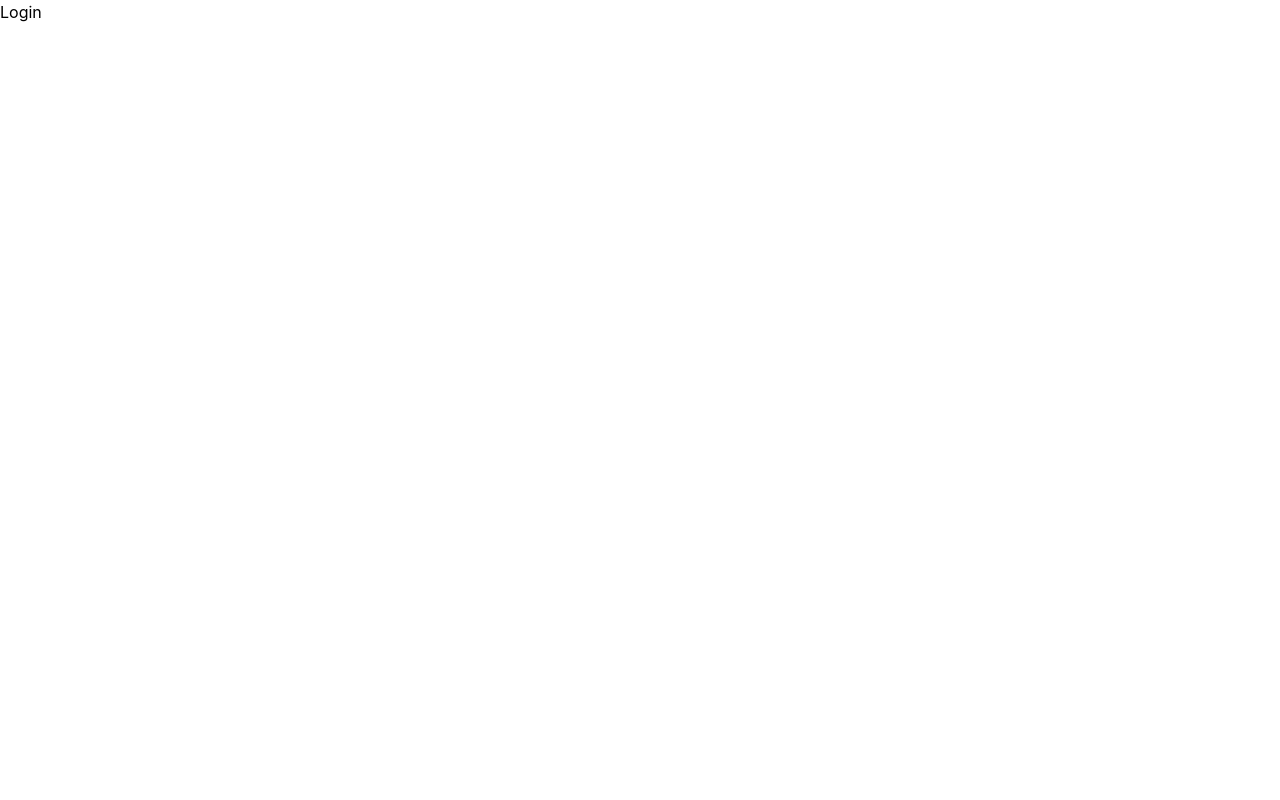
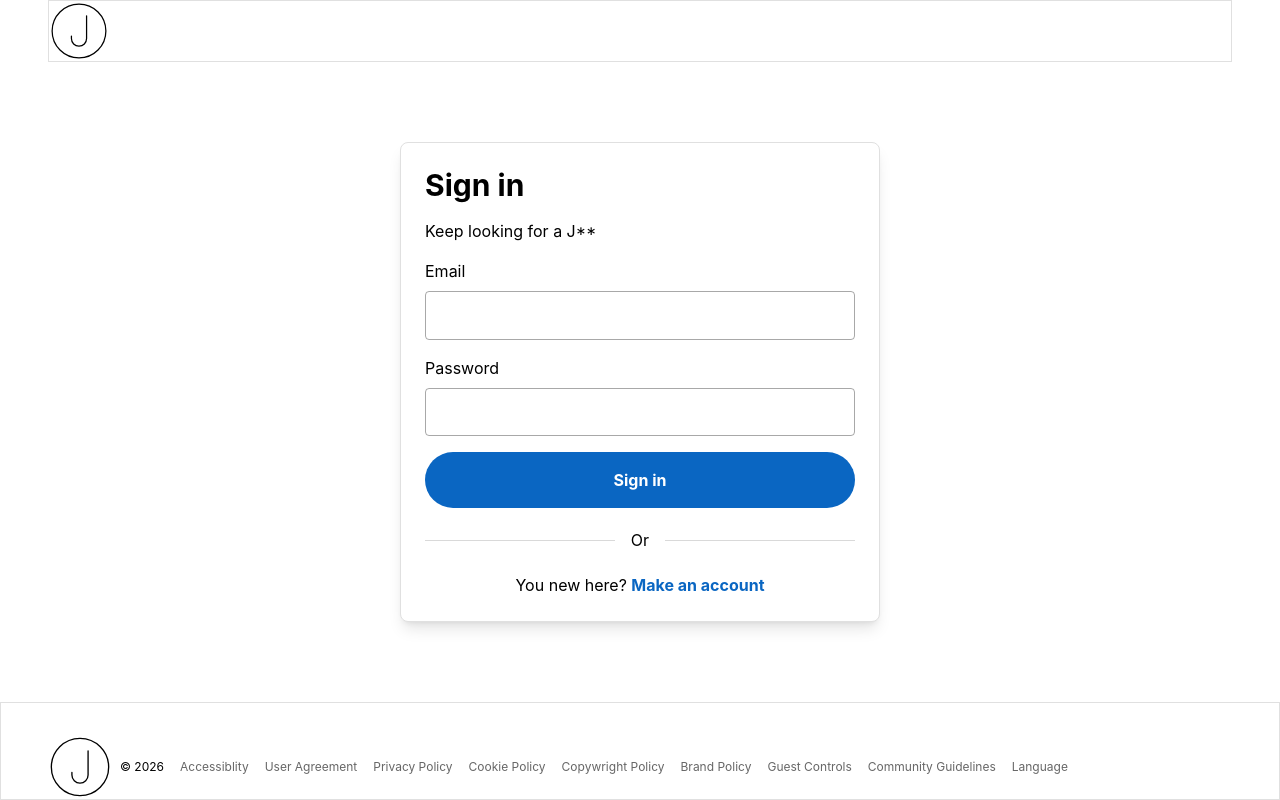
Before and after one commit to f4kkey/J-word, a React (Vite) app in the folder frontend/: page /login in a window 1280 px wide. Built offline with nearby package versions, Linux system fonts and the light colour scheme.

Commit message:
login and register interface

```diff
--- a/frontend/src/components/AuthLayout.tsx
+++ /dev/null
@@ -1,7 +0,0 @@
-import React from 'react'
-
-export default function AuthLayout() {
-    return (
-        <div>AuthLayout</div>
-    )
-}
--- /dev/null
+++ b/frontend/src/components/auth/AuthBox.tsx
@@ -0,0 +1,9 @@
+import React, { type ReactNode } from 'react'
+import { Outlet } from 'react-router-dom'
+export default function AuthBox({ children }: { children: ReactNode }) {
+    return (
+        <div className='w-full md:p-[1.5rem] md:w-[30rem] md:bg-white md:border md:border-[#e0e0e0] md:rounded-lg md:mx-auto shadow-lg'>
+            {children}
+        </div>
+    )
+}
--- /dev/null
+++ b/frontend/src/components/auth/AuthLayout.tsx
@@ -0,0 +1,55 @@
+import React from 'react'
+import { Outlet } from 'react-router-dom'
+import AuthBox from './AuthBox'
+
+export default function AuthLayout() {
+    return (
+        <div className='grid min-h-screen grid-rows-[auto_1fr_auto] [&_a]:font-bold [&_a]:text-[#0a66c2] [&_footer]:border [&_footer]:border-[#e0e0e0] [&_footer]:bg-white [&_footer]:text-xs [&_footer_a]:font-normal [&_footer_a]:text-black/60 [&_footer_img]:h-auto [&_footer_img]:w-16 [&_footer_li]:flex [&_footer_li]:items-center [&_footer_li]:gap-2 [&_footer_ul]:mt-8 [&_footer_ul]:flex [&_footer_ul]:flex-wrap [&_footer_ul]:items-center [&_footer_ul]:gap-4 [&_footer_ul]:p-0 [&_h1]:mb-4 [&_h1]:text-3xl [&_h1]:font-bold [&_header]:border [&_header]:border-[#e0e0e0] [&_header]:bg-white [&_header>div]:py-4 [&_header_a]:block [&_header_a]:w-max [&_main]:grid [&_main]:items-center'>
+            <header className='mx-auto w-full max-w-[74rem]'>
+                <a href="/">
+                    <img src="/logo.svg" alt="" className='w-15' />
+                </a>
+            </header>
+            <main className='mx-auto w-full max-w-[74rem] p-8'>
+                <AuthBox>
+                    <Outlet />
+                </AuthBox>
+            </main>
+            <footer>
+                <ul className='mx-auto w-full max-w-[74rem] p-8'>
+                    <li>
+                        <img src="/logo.svg" alt="" />
+                        <span>© 2026</span>
+                    </li>
+                    <li>
+                        <a href="">Accessiblity</a>
+                    </li>
+                    <li>
+                        <a href="">User Agreement</a>
+                    </li>
+                    <li>
+                        <a href="">Privacy Policy</a>
+                    </li>
+                    <li>
+                        <a href="">Cookie Policy</a>
+                    </li>
+                    <li>
+                        <a href="">Copywright Policy</a>
+                    </li>
+                    <li>
+                        <a href="">Brand Policy</a>
+                    </li>
+                    <li>
+                        <a href="">Guest Controls</a>
+                    </li>
+                    <li>
+                        <a href="">Community Guidelines</a>
+                    </li>
+                    <li>
+                        <a href="">Language</a>
+                    </li>
+                </ul>
+            </footer>
+        </div>
+    )
+}
--- /dev/null
+++ b/frontend/src/components/auth/Button.tsx
@@ -0,0 +1,17 @@
+import React, { type ButtonHTMLAttributes } from 'react'
+
+type ButtonProps = ButtonHTMLAttributes<HTMLButtonElement> & {
+    outline?: boolean;
+};
+
+export default function Button({ outline, children, ...others }: ButtonProps) {
+    return (
+        <button {...others} className={`my-4 flex w-full items-center justify-center gap-2 rounded-full bg-[#0a66c2] font-bold text-white transition-colors duration-300 hover:enabled:bg-[#004182] disabled:cursor-not-allowed disabled:bg-[#d9d9d9] disabled:text-black [&_svg]:h-6 [&_svg]:w-6 p-4
+            ${outline ?
+                "border border-black/60 !bg-white !font-normal !text-black" :
+                ""}`
+        }>
+            {children}
+        </button>
+    )
+}
--- /dev/null
+++ b/frontend/src/components/auth/Input.tsx
@@ -0,0 +1,14 @@
+import React, { type InputHTMLAttributes } from 'react'
+
+type InputProps = InputHTMLAttributes<HTMLInputElement> & {
+    label: string;
+};
+
+export default function Input({ label, ...otherProps }: InputProps) {
+    return (
+        <div className='grid my-[1rem] gap-[0.5rem] w-full'>
+            <label>{label}</label>
+            <input className='p-[0.7rem] border border-[#6f6f6f99] rounded' {...otherProps} />
+        </div>
+    )
+}
--- /dev/null
+++ b/frontend/src/components/auth/Seperator.tsx
@@ -0,0 +1,10 @@
+import React, { type ReactNode } from 'react'
+
+
+export default function Seperator({ children }: { children?: ReactNode }) {
+    return (
+        <div className='my-4 grid grid-cols-[1fr_auto_1fr] items-center gap-4 before:my-4 before:block before:h-px before:bg-black/15 after:my-4 after:block after:h-px after:bg-black/15'>
+            {children}
+        </div>
+    )
+}
--- a/frontend/src/pages/auth/Login.tsx
+++ b/frontend/src/pages/auth/Login.tsx
@@ -1,7 +1,31 @@
-import React from 'react'
+import React, { useState } from 'react'
+import Input from '../../components/auth/Input'
+import Button from '../../components/auth/Button'
+import Seperator from '../../components/auth/Seperator'
+import { Link } from 'react-router-dom'
 
 export default function Login() {
+
+    const [errorMessage, setErrorMessage] = useState("");
+
     return (
-        <div>Login</div>
+        <div>
+            <h1>Sign in</h1>
+            <p>Keep looking for a J**</p>
+            <form>
+                <Input type='email' id='email' label='Email' />
+                <Input type='password' id='password' label='Password' />
+
+                {errorMessage && <p className='mb-4 text-red-600'>{errorMessage}</p>}
+
+                <Button type='submit'> Sign in</Button>
+            </form>
+            <Seperator>Or</Seperator>
+            <div className='text-center'>You new here?{" "}
+                <Link to="/login" >
+                    Make an account
+                </Link>
+            </div>
+        </div >
     )
 }
--- a/frontend/src/pages/auth/Signup.tsx
+++ b/frontend/src/pages/auth/Signup.tsx
@@ -1,7 +1,31 @@
-import React from 'react'
+import React, { useState } from 'react'
+import Input from '../../components/auth/Input'
+import Button from '../../components/auth/Button'
+import Seperator from '../../components/auth/Seperator'
+import { Link } from 'react-router-dom'
 
 export default function Signup() {
+
+    const [errorMessage, setErrorMessage] = useState("");
+
     return (
-        <div>Signup</div>
+        <div>
+            <h1>Sign up for a J** opportunity</h1>
+            <p>Don't be scare</p>
+            <form>
+                <Input type='email' id='email' label='Email' />
+                <Input type='password' id='password' label='Password' />
+
+                {errorMessage && <p className='mb-4 text-red-600'>{errorMessage}</p>}
+
+                <Button type='submit'> Create Account</Button>
+            </form>
+            <Seperator>Or</Seperator>
+            <div className='text-center'>Already on J-word?{" "}
+                <Link to="/login" >
+                    Sign in
+                </Link>
+            </div>
+        </div >
     )
 }
```
Also changed, not shown: frontend/src/App.tsx (+12 -5 lines).
